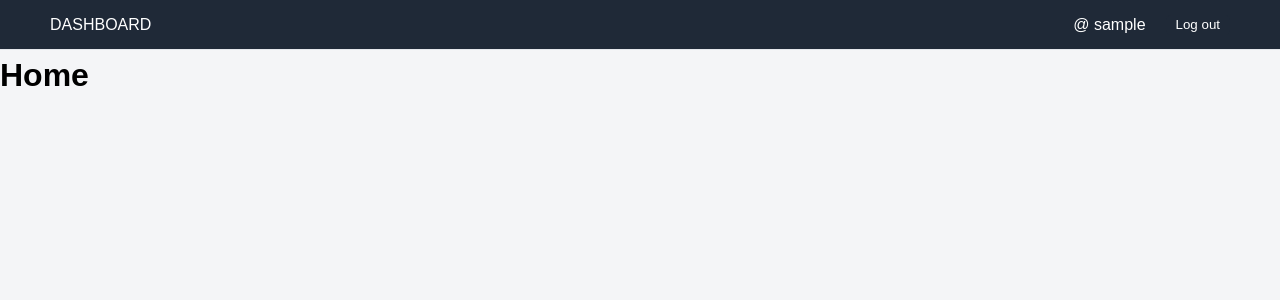
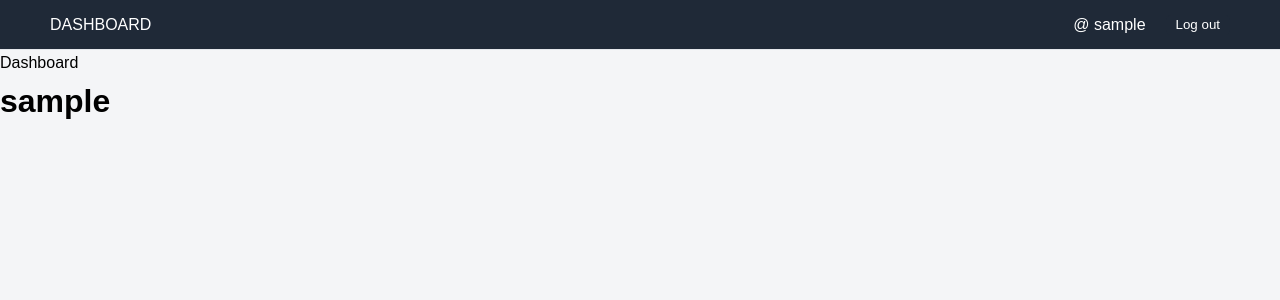
Before and after one commit to Konstantin-Lozanovski/Calorie-Tracker, a React app in the folder frontend/: page / in a window 1280 px wide. Shown: the top 300 px of the page. Built offline with nearby package versions, Linux system fonts and the light colour scheme; sample sign-in values are in the browser's storage; the HTML template or start-up script is replaced by a standard one.

Commit message:
Implemented ProtectedRoute component
Protected Route component redirects to login if no user is present and it reusable for different pages

```diff
--- a/frontend/src/App.jsx
+++ b/frontend/src/App.jsx
@@ -2,6 +2,8 @@ import { Routes, Route } from "react-router-dom"
 import Header from "./components/Header"
 import Signup from "./pages/Signup"
 import Login from "./pages/Login"
+import Dashboard from "./pages/Dashboard"
+import ProtectedRoute from "./components/ProtectedRoute"
 import { useEffect, useState } from "react"
 import { getUserFromLocalStorage } from "./services/auth"
 
@@ -10,7 +12,7 @@ function App() {
     const [loading, setLoading] = useState(true)
 
     useEffect(() => {
-        const storedUser = getUserFromLocalStorage()
+        const storedUser = getUserFromLocalStorage() || null
         if (storedUser) {
             setUser(storedUser)
         }
@@ -26,7 +28,14 @@ function App() {
             <Header user={user} setUser={setUser} />
             <main className='main-content'>
                 <Routes>
-                    <Route path='/' element={<h1>Home</h1>} />
+                    <Route
+                        path="/"
+                        element={
+                            <ProtectedRoute user={user} >
+                                <Dashboard user={user} setUser={setUser} />
+                            </ProtectedRoute>
+                        }
+                    />
                     <Route path='/signup' element={<Signup user={user} setUser={setUser} />} />
                     <Route path='/login' element={<Login user={user} setUser={setUser} />} />
                 </Routes>
--- /dev/null
+++ b/frontend/src/components/ProtectedRoute.jsx
@@ -0,0 +1,10 @@
+import { Navigate } from "react-router-dom";
+
+function ProtectedRoute({ user, children }) {
+    if (!user) {
+        return <Navigate to="/login" replace />;
+    }
+    return children;
+}
+
+export default ProtectedRoute;
--- /dev/null
+++ b/frontend/src/pages/Dashboard.jsx
@@ -0,0 +1,12 @@
+
+const Dashboard = ({user, setUser}) => {
+
+    return (
+        <>
+            <div>Dashboard</div>
+            <h1>{user.username}</h1>
+        </>
+    )
+}
+
+export default Dashboard
```
